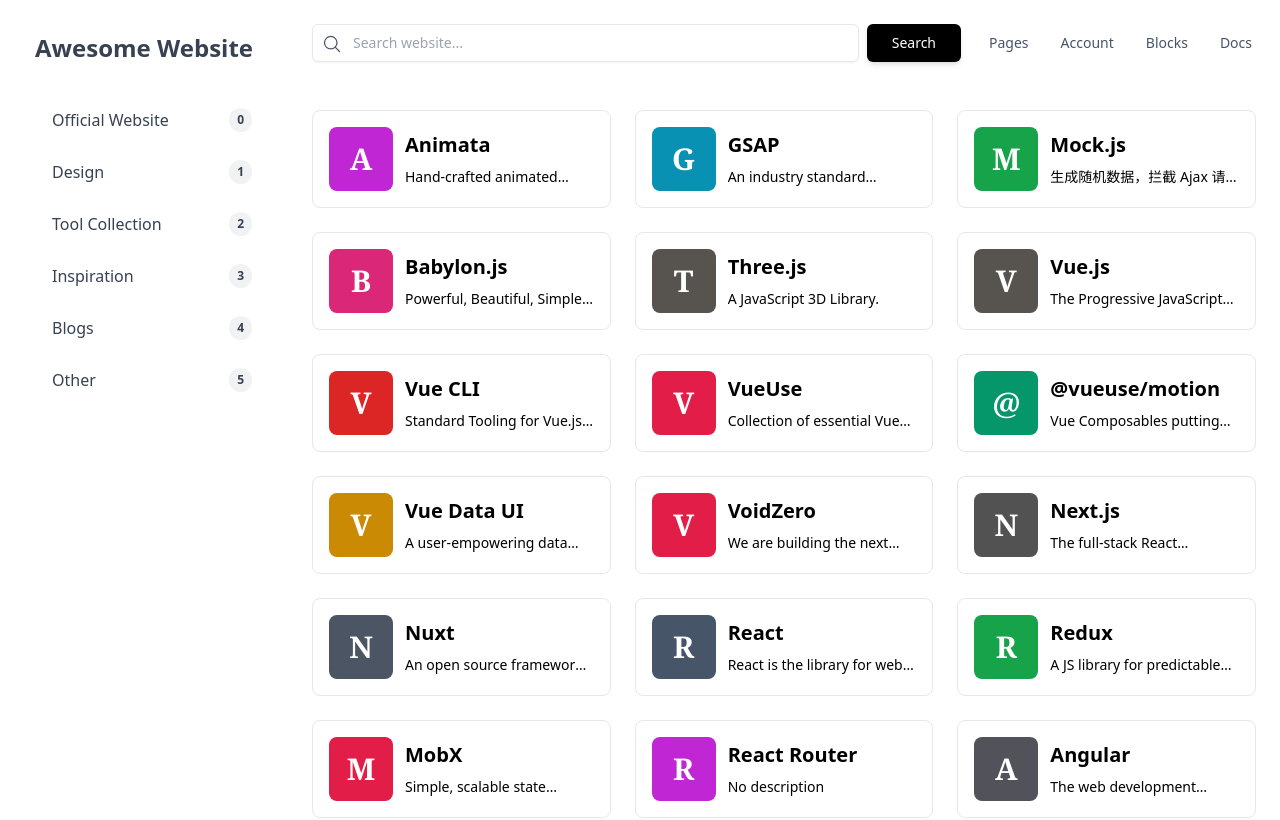
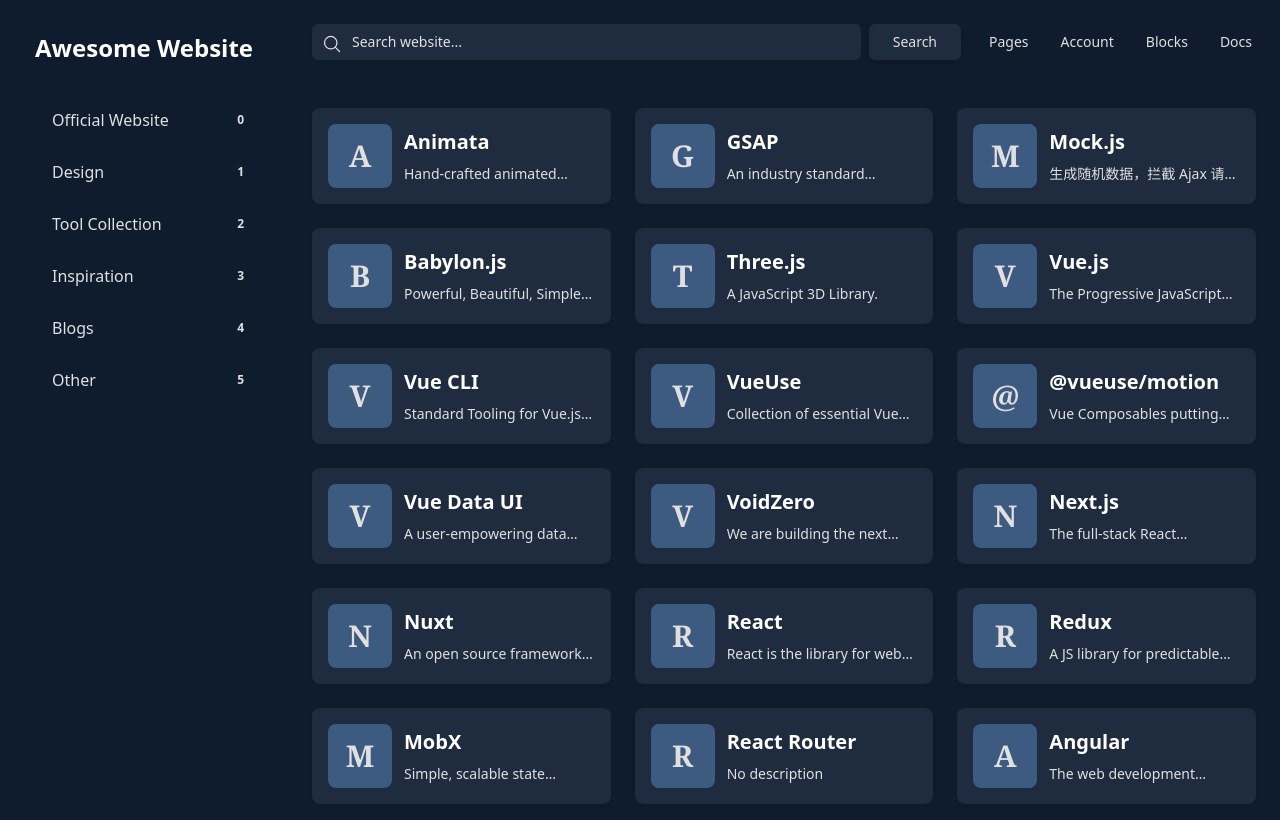
Before and after one commit to cccoding365/awesome-website, a Next.js app: page / in a window 1280 px wide. Shown: the top 820 px of the page. Built offline with nearby package versions, Linux system fonts and the light colour scheme.

Commit message:
Update the styles

```diff
--- a/app/components/AwMainContainer.jsx
+++ b/app/components/AwMainContainer.jsx
@@ -56,9 +56,9 @@
                 <div
                     className={`${randomBgColor(
                         title
-                    )} size-16 flex justify-center items-center`}
+                    )} size-16 flex justify-center items-center bg-accent-100`}
                 >
-                    <span className="text-3xl font-extrabold font-serif text-white">
+                    <span className="text-3xl font-extrabold font-serif text-text-200">
                         {title.charAt(0).toUpperCase()}
                     </span>
                 </div>
@@ -105,17 +105,17 @@
                         target="_blank"
                         rel="noopener noreferrer"
                     >
-                        <div className="flex overflow-hidden items-center transition hover:shadow-lg border rounded-lg p-4">
+                        <div className="bg-bg-200 flex overflow-hidden items-center duration-300 hover:shadow-primary-200 shadow rounded-lg p-4">
                             <WebsiteIcon
                                 baseUrl={website.url}
                                 title={website.title}
                             ></WebsiteIcon>
                             <div>
-                                <h3 className="mb-2 text-xl font-bold line-clamp-1">
+                                <h3 className="mb-2 text-xl font-bold line-clamp-1 text-text-100">
                                     {website.title}
                                 </h3>
                                 <p
-                                    className="text-sm line-clamp-1 text-blue-gray-300"
+                                    className="text-sm line-clamp-1 text-blue-gray-300 text-text-200"
                                     title={website.description}
                                 >
                                     {website.description || "No description"}
--- a/app/components/AwNavbar.jsx
+++ b/app/components/AwNavbar.jsx
@@ -6,7 +6,7 @@
             viewBox="0 0 24 24"
             strokeWidth="1.5"
             stroke="currentColor"
-            className="absolute w-5 h-5 top-2.5 left-2.5 text-slate-600"
+            className="absolute w-5 h-5 top-2.5 left-2.5 text-text-200"
         >
             <path
                 strokeLinecap="round"
@@ -19,42 +19,42 @@
 
 export default function AwNavbar() {
     return (
-        <nav className="sticky top-0 w-full p-6 bg-white z-10">
+        <nav className="sticky top-0 w-full p-6 bg-bg-100 z-10">
             <div className="flex w-full items-center justify-between">
                 <div className="hidden sm:flex flex-1 items-center gap-2">
                     <div className="relative flex flex-1">
                         <IconSearch></IconSearch>
                         <input
                             type="text"
-                            className="w-full pl-10 pr-3 py-2 bg-transparent text-sm border rounded-md transition duration-300 ease focus:outline-none shadow-sm focus:shadow"
+                            className="w-full pl-10 pr-3 py-2 bg-bg-200 placeholder:text-text-200 text-text-200 text-sm rounded-md duration-300 ease shadow-sm focus:shadow focus:outline-none"
                             placeholder="Search website..."
                         />
                     </div>
                     <button
-                        className="rounded-md bg-black py-2 px-6 border border-transparent text-center text-sm text-white transition-all shadow-md hover:shadow-lg focus:bg-gray-700 focus:shadow-none active:bg-gray-700 hover:bg-gray-700 active:shadow-none"
+                        className="rounded-md bg-bg-200 py-2 px-6 text-center text-sm text-text-200 transition-all shadow-md hover:bg-primary-200  focus:bg-gray-700 focus:shadow-none active:bg-gray-700 hover:bg-gray-700 active:shadow-none"
                         type="button"
                     >
                         Search
                     </button>
                 </div>
-                <div className="hidden lg:block ml-6">
+                <div className="hidden lg:block ml-6 text-text-200">
                     <ul className="flex flex-col gap-2 mt-2 mb-4 lg:mb-0 lg:mt-0 lg:flex-row lg:items-center lg:gap-6">
-                        <li className="flex items-center p-1 text-sm gap-x-2 text-slate-600">
+                        <li className="flex items-center p-1 text-sm gap-x-2">
                             <a href="#" className="flex items-center">
                                 Pages
                             </a>
                         </li>
-                        <li className="flex items-center p-1 text-sm gap-x-2 text-slate-600">
+                        <li className="flex items-center p-1 text-sm gap-x-2">
                             <a href="#" className="flex items-center">
                                 Account
                             </a>
                         </li>
-                        <li className="flex items-center p-1 text-sm gap-x-2 text-slate-600">
+                        <li className="flex items-center p-1 text-sm gap-x-2">
                             <a href="#" className="flex items-center">
                                 Blocks
                             </a>
                         </li>
-                        <li className="flex items-center p-1 text-sm gap-x-2 text-slate-600">
+                        <li className="flex items-center p-1 text-sm gap-x-2">
                             <a href="#" className="flex items-center">
                                 Docs
                             </a>
--- a/app/components/AwSidebar.jsx
+++ b/app/components/AwSidebar.jsx
@@ -19,9 +19,9 @@
     const { updateCategory, category: selectedCategory } = useStore()
 
     return (
-        <div className="sticky top-0 hidden md:flex w-full h-screen max-w-[18rem] flex-col bg-white bg-clip-border p-4 text-gray-700">
+        <div className="sticky top-0 hidden md:flex w-full h-screen max-w-[18rem] flex-col bg-clip-border p-4 text-text-200">
             <div
-                className="p-4 mb-2 cursor-pointer"
+                className="p-4 mb-2 cursor-pointer text-text-100"
                 onClick={() => updateCategory("")}
             >
                 <h5 className="block font-sans text-2xl font-semibold text-center">
@@ -35,8 +35,8 @@
                         key={index}
                         role="button"
                         className={clsx(
-                            "flex items-center w-full p-3 rounded-lg duration-300 hover:bg-gray-200",
-                            selectedCategory === category && "bg-gray-100"
+                            "flex items-center w-full p-3 rounded-lg duration-300 hover:bg-bg-200",
+                            selectedCategory === category && "text-text-100 bg-bg-200"
                         )}
                         onClick={() => updateCategory(category)}
                     >
--- a/app/page.jsx
+++ b/app/page.jsx
@@ -4,7 +4,7 @@
 
 export default function Home() {
     return (
-        <div className="flex">
+        <div className="flex bg-bg-100">
             <AwSidebar></AwSidebar>
             <div className="flex-1">
                 <AwNavbar></AwNavbar>
--- a/tailwind.config.js
+++ b/tailwind.config.js
@@ -7,6 +7,18 @@
 	],
 	theme: {
 		extend: {},
+		colors: {
+			'primary-100': '#1F3A5F',
+			'primary-200': '#4d648d',
+			'primary-300': '#acc2ef',
+			'accent-100': '#3D5A80',
+			'accent-200': '#cee8ff',
+			'text-100': '#FFFFFF',
+			'text-200': '#e0e0e0',
+			'bg-100': '#0F1C2E',
+			'bg-200': '#1f2b3e',
+			'bg-300': '#374357',
+		},
 	},
 	plugins: [],
 };
```
